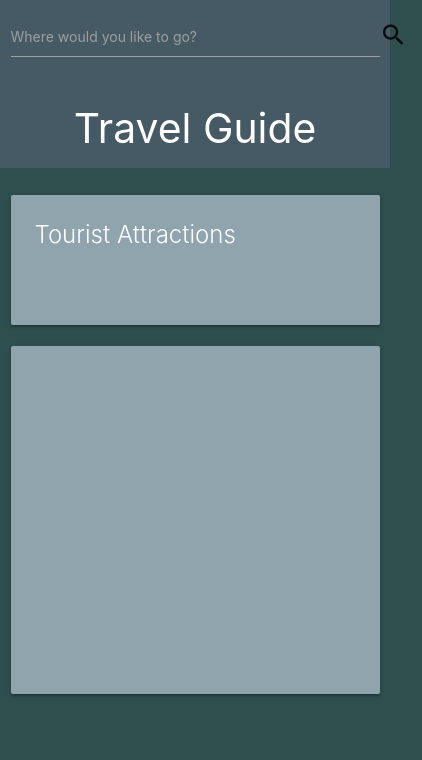
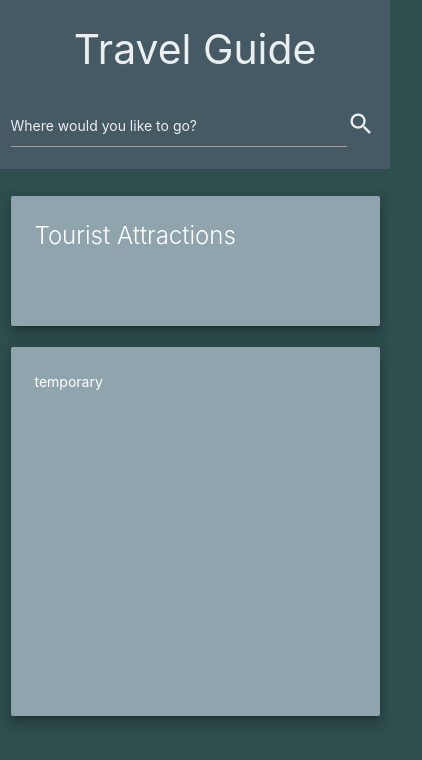
Before and after one commit to alpinelife37/Homework07, a plain HTML site: page index.html in a window 390 px wide. Shown: the whole page, 422 px wide, since content can reach past the window. Drawn offline with nearby package versions, Linux system fonts and the light colour scheme; some packages are replaced by stand-ins of ours.

Commit message:
make title order responsive

```diff
--- a/index.html
+++ b/index.html
@@ -20,34 +20,30 @@
     <meta name="viewport" content="width=device-width, initial-scale=1.0" />
   </head>
   <header>
-    <!-- <nav> -->
-      <div class="nav-wrapper blue-grey darken-2 row">
-        <div class="input-field col m4 s12">
-          <input type="text" id="autocomplete-input" class="autocomplete white-text" />
-          <label for="autocomplete-input">Where would you like to go?</label>
-          <i class="material-icons prefix" id="findCity">search</i>
-        </div>
-        <div class="col m8 s12 center">
-          <h3 class="white-text">Travel Guide</h3>
-          <ul id="nav-mobile" class="right hide-on-med-and-down"></ul>
-        </div>
+    <div class="nav-wrapper blue-grey darken-2 row">
+
+      <div class="col m8 s12 right">
+        <h3 class="gray-text center-align">Travel Guide</h3>
+        <ul id="nav-mobile" class="right hide-on-med-and-down"></ul>
       </div>
-    <!-- </nav> -->
+
+      <div class="input-field col m4 s11 left"><div class="col m1"></div>
+        <input type="text" id="search-input" class="white-text" />
+        <label>Where would you like to go?</label>
+        <i class="material-icons prefix" id="findCity">search</i>
+      </div>
+      <!-- <div class="col m8 s12 center">
+        <h3 class="gray-text">Travel Guide</h3>
+        <ul id="nav-mobile" class="right hide-on-med-and-down"></ul>
+      </div> -->
+    </div>
   </header>
   <body>
     <div class="container-fluid">
       <div class="row">
-        <!-- <div class="col m6 s12"> -->
-          <!-- <div class="row">
-            <!-- <div class="input-field col s8">
-              <input type="text" id="autocomplete-input" class="autocomplete white-text" />
-              <label for="autocomplete-input">Where would you like to go?</label>
-              <i class="material-icons prefix" id="findCity">search</i>
-            </div> -->
-          <!-- </div> -->
           <div class="row">
             <div class="col m4 s12">
-              <div class="card blue-grey lighten-2">
+              <div class="card blue-grey lighten-2 z-depth-3">
                 <div class="card-content white-text">
                   <span class="card-title">Tourist Attractions</span>
                   <div class="name"></div>
@@ -66,9 +62,10 @@
             </div>
 
             <div class="col m8 s12">
-                <div class="card blue-grey lighten-2">
-                  <div class="card-content center">
-                    <div id="map"></div>
+                <div class="card blue-grey lighten-2 z-depth-3">
+                  <div class="card-content">
+                    <div class="temp white-text">temporary</div>
+                    <div id="map" class="center"></div>
                   </div>
                 </div>
               </div>
--- a/script.js
+++ b/script.js
@@ -5,7 +5,7 @@ $("#findCity").on("click", function(event) {
 var service;
 var map;
 function searchForCityByName() {
-  var city = $("#autocomplete-input").val();
+  var city = $("#search-input").val();
   var APIKey = "089100f1dce99fc69ca132b28b1e31ea";
   var queryURLWeather =
     "https://api.openweathermap.org/data/2.5/weather?q=" +
--- a/style.css
+++ b/style.css
@@ -9,3 +9,30 @@
 html, body {
   background-color: darkslategray;
 }
+
+/* label color */
+.input-field label {
+  color: #eceff1;
+}
+/* label focus color */
+.input-field input[type=text]:focus + label {
+  color: #000;
+}
+/* label underline focus color */
+.input-field input[type=text]:focus {
+  border-bottom: 1px solid #eceff1;
+  box-shadow: 0 1px 0 0 #000;
+}
+
+/* icon prefix focus color */
+.input-field .prefix.active {
+  color: #b0bec5;
+}
+
+.input-field .prefix{
+  color: #eceff1;
+}
+
+.gray-text {
+  color: #eceff1;
+}
```
